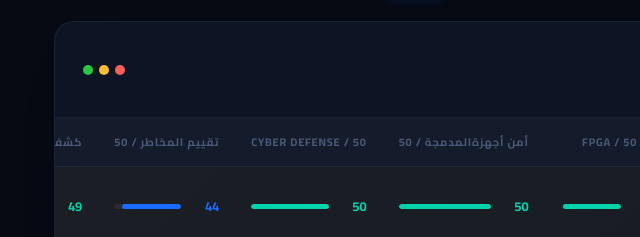
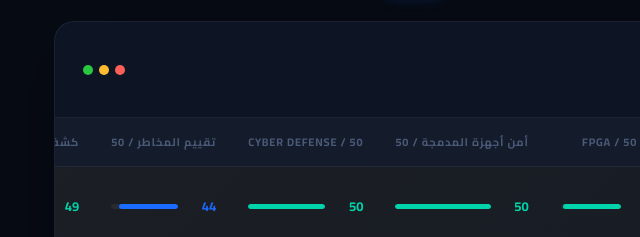
Before and after one commit to a4x54/Grades, a plain HTML site: page index.html in a window 1280 px wide. Shown: the part 1127-1364 px from the top of the page, 10-650 px from the left. Drawn offline with Linux system fonts and the light colour scheme.

Commit message:
Update index.html

```diff
--- a/index.html
+++ b/index.html
@@ -830,7 +830,7 @@
               <th onclick="sortTable(3)">الشعبة</th>
               <th onclick="sortTable(4)">منهج البحث / 40</th>
               <th onclick="sortTable(5)"> FPGA / 50</th>
-              <th onclick="sortTable(6)">أمن أجهزةالمدمجة / 50</th>
+              <th onclick="sortTable(6)">أمن أجهزة المدمجة / 50</th>
               <th onclick="sortTable(7)">Cyber Defense / 50</th>
               <th onclick="sortTable(8)">تقييم المخاطر / 50</th>
               <th onclick="sortTable(9)">كشف التسلل / 50</th>
```
